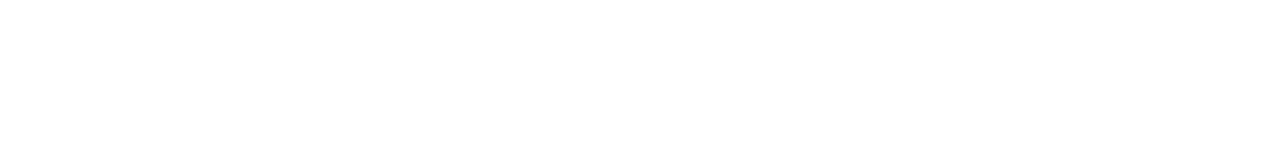
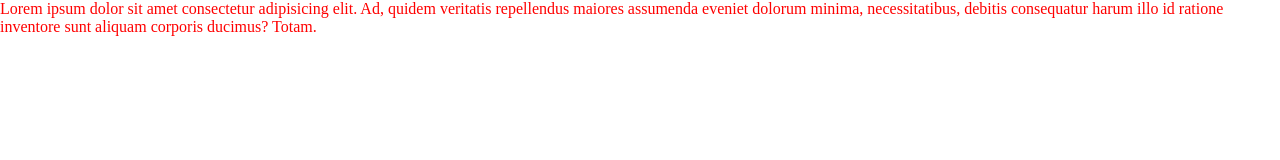
Before and after one commit to ashikbillah699/abar-repo, a plain HTML site: page index.html in a window 1280 px wide. Drawn offline with Linux system fonts and the light colour scheme.

Commit message:
add style file

```diff
--- a/index.html
+++ b/index.html
@@ -4,8 +4,9 @@
     <meta charset="UTF-8">
     <meta name="viewport" content="width=device-width, initial-scale=1.0">
     <title>abar repo</title>
+    <link rel="stylesheet" href="style.css">
 </head>
 <body>
-
+    <p>Lorem ipsum dolor sit amet consectetur adipisicing elit. Ad, quidem veritatis repellendus maiores assumenda eveniet dolorum minima, necessitatibus, debitis consequatur harum illo id ratione inventore sunt aliquam corporis ducimus? Totam.</p>
 </body>
 </html>
--- /dev/null
+++ b/style.css
@@ -0,0 +1,8 @@
+*{
+    margin: 0;
+    padding: 0;
+    box-sizing: border-box;
+}
+p{
+    color:red
+}
```
